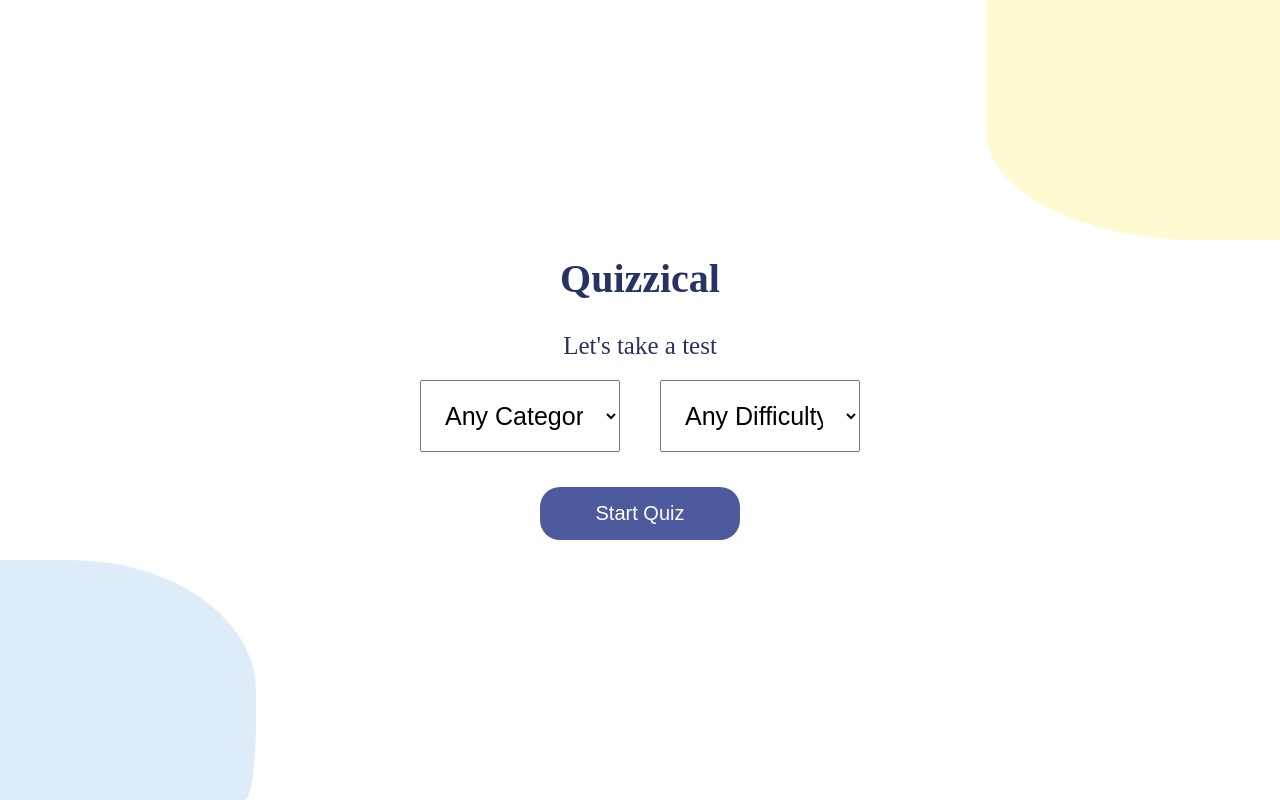
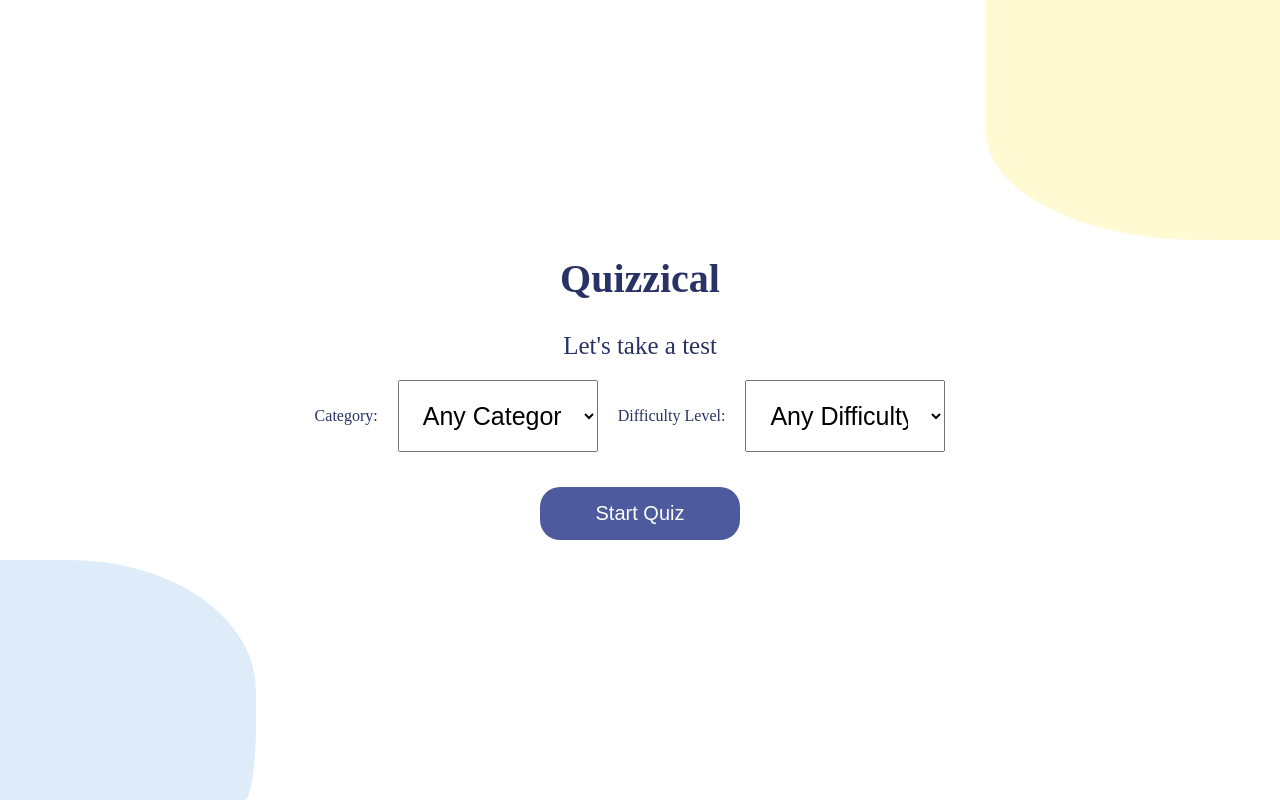
Before and after one commit to Jasmeen13/quizzical, a React (Create React App) app: page / in a window 1280 px wide. Built offline with nearby package versions, Linux system fonts and the light colour scheme.

Commit message:
added labels

```diff
--- a/src/components/Home.css
+++ b/src/components/Home.css
@@ -82,6 +82,11 @@ button:active{
     display: flex;
     align-items: center;
 }
+.choice-wrapper{
+    display: flex;
+    justify-content: center;
+    align-items: center;
+}
 .option{
     font-weight: 450;
     border: 1px solid #4D5B9E;
@@ -137,6 +142,9 @@ button{
         margin: 0px 20px;
         padding: 15px;
     }
+    .choice-wrapper{
+        flex-direction: column;
+    }
 }
 
 @media screen and(max-height: 850px){
--- a/src/components/Home.jsx
+++ b/src/components/Home.jsx
@@ -35,10 +35,12 @@ function Home(props){
                 <div className="heading">Quizzical</div>
                 <div className="sub-heading">Let's take a test</div>
                 <div className="choice-wrapper">
-                    <select className="category" ref={categoryRef}>
+                    <label for="category">Category:</label>
+                    <select className="category" name="category" ref={categoryRef}>
                         {categoriesJSX}
                     </select>
-                    <select className="difficulty-level" ref={difficultyRef}>
+                    <label for="difficulty">Difficulty Level:</label>
+                    <select className="difficulty-level" name ="difficulty" ref={difficultyRef}>
                         {difficultyJSX}
                     </select>
                 </div>
```
